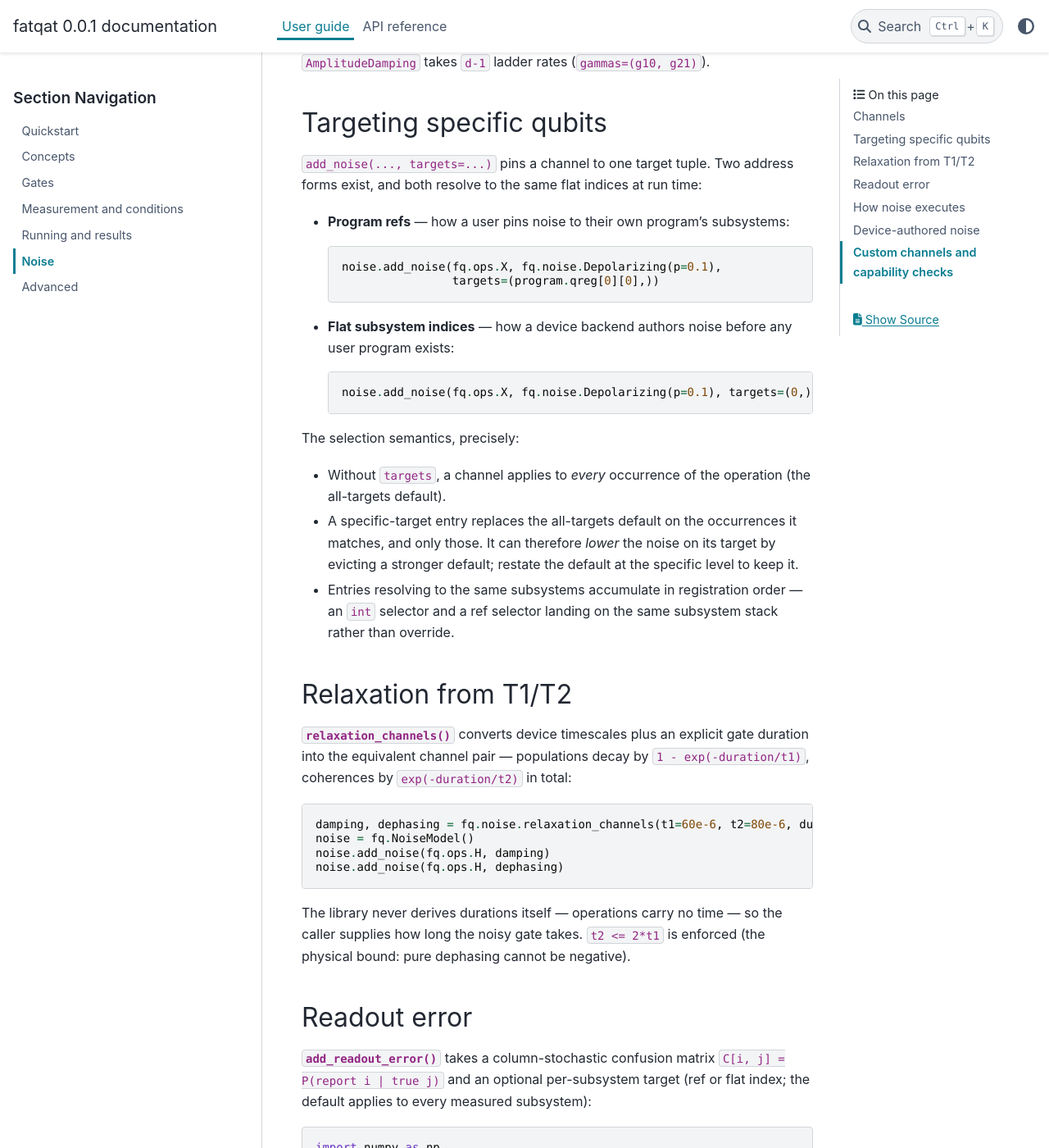
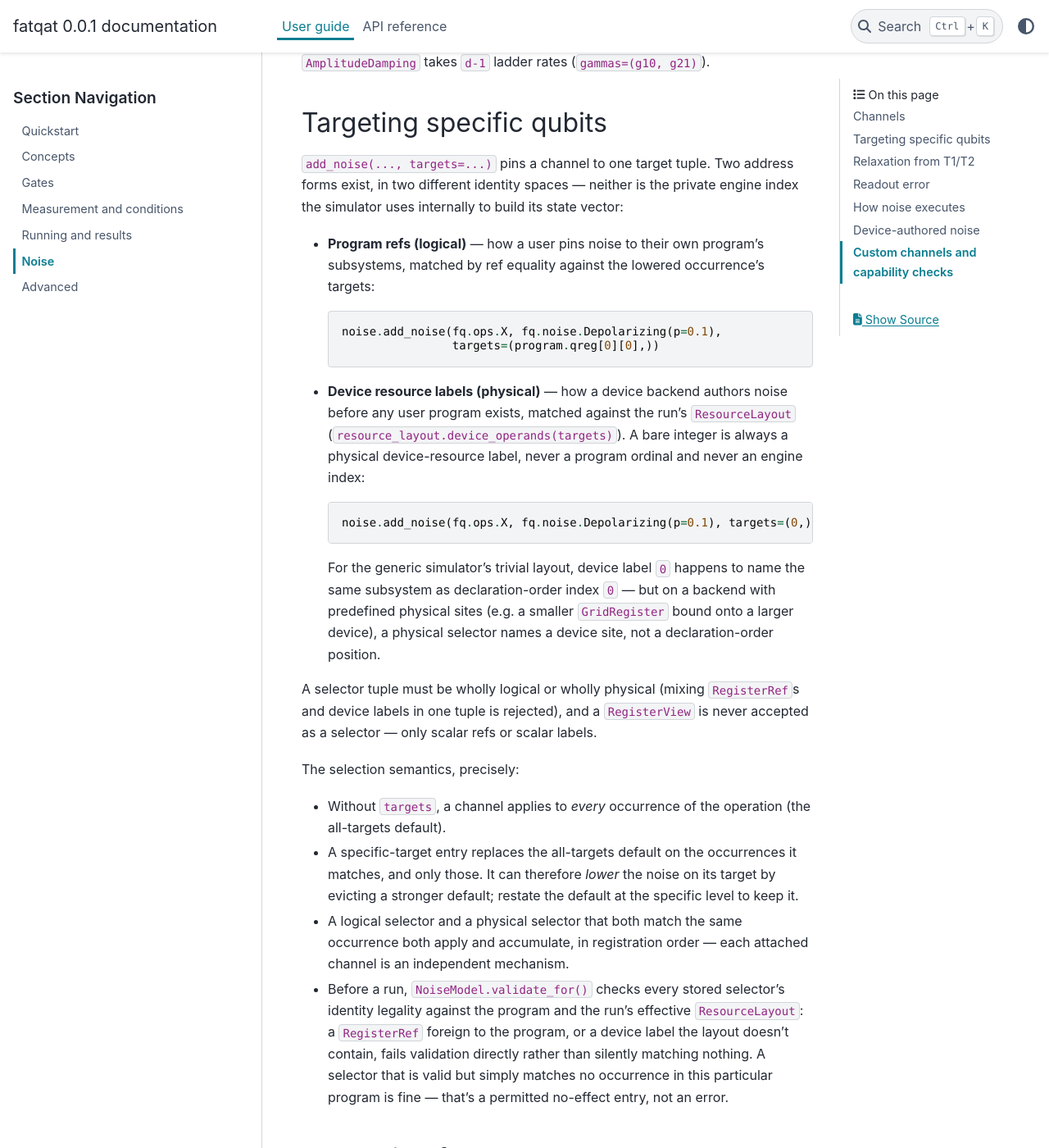
Before and after one commit to spaceqat/fatqat, a Sphinx documentation site: the page built from docs/sphinx/guide/noise.md, in a window 1280 px wide and 1400 px high, scrolled down 1351 px. Shown: the whole window at 82% size. Built offline with Sphinx 7.4.7 and the PyData theme 0.15.4, drawn with Linux system fonts in a browser that asks for light colours; some of the changed text lies outside the part shown.

Commit message:
Update noise-selector docs for device-label semantics
Sphinx guide (concepts.md, noise.md) still described gate/readout noise
selectors in flat-engine-index terms and called readout_error_for
unmigrated. Rewrite both to match the shipped ResourceLayout/
_EngineAllocation split: logical RegisterRef vs. physical device-label
selectors, validate_for() strictness, and readout's most-recent-wins
precedence. Also add a comment to test_readout_error.py clarifying its
int targets are physical device labels that only coincide with engine
indices because SimulatorBackend's default layout is identity, pointing
at the non-trivial-layout case in test_fake_atom_grid.py.

````diff
--- a/docs/sphinx/guide/noise.md
+++ b/docs/sphinx/guide/noise.md
@@ -64,21 +64,37 @@ Channels are dimension-generic: attached to a gate on a qutrit register,
 ## Targeting specific qubits
 
 `add_noise(..., targets=...)` pins a channel to one target tuple. Two address
-forms exist, and both resolve to the same flat indices at run time:
+forms exist, in two different identity spaces — neither is the private engine
+index the simulator uses internally to build its state vector:
 
-- **Program refs** — how a user pins noise to their own program's subsystems:
+- **Program refs (logical)** — how a user pins noise to their own program's
+  subsystems, matched by ref equality against the lowered occurrence's
+  targets:
 
   ```python
   noise.add_noise(fq.ops.X, fq.noise.Depolarizing(p=0.1),
                   targets=(program.qreg[0][0],))
   ```
 
-- **Flat subsystem indices** — how a device backend authors noise before any
-  user program exists:
+- **Device resource labels (physical)** — how a device backend authors noise
+  before any user program exists, matched against the run's `ResourceLayout`
+  (`resource_layout.device_operands(targets)`). A bare integer is always a
+  physical device-resource label, never a program ordinal and never an engine
+  index:
 
   ```python
   noise.add_noise(fq.ops.X, fq.noise.Depolarizing(p=0.1), targets=(0,))
   ```
+
+  For the generic simulator's trivial layout, device label `0` happens to name
+  the same subsystem as declaration-order index `0` — but on a backend with
+  predefined physical sites (e.g. a smaller `GridRegister` bound onto a larger
+  device), a physical selector names a device site, not a declaration-order
+  position.
+
+A selector tuple must be wholly logical or wholly physical (mixing `RegisterRef`s
+and device labels in one tuple is rejected), and a `RegisterView` is never
+accepted as a selector — only scalar refs or scalar labels.
 
 The selection semantics, precisely:
 
@@ -88,9 +104,16 @@ The selection semantics, precisely:
   occurrences it matches, and only those. It can therefore *lower* the noise
   on its target by evicting a stronger default; restate the default at the
   specific level to keep it.
-- Entries resolving to the same subsystems accumulate in registration order
-  — an `int` selector and a ref selector landing on the same subsystem stack
-  rather than override.
+- A logical selector and a physical selector that both match the same
+  occurrence both apply and accumulate, in registration order — each
+  attached channel is an independent mechanism.
+- Before a run, `NoiseModel.validate_for()` checks every stored selector's
+  identity legality against the program and the run's effective
+  `ResourceLayout`: a `RegisterRef` foreign to the program, or a device label
+  the layout doesn't contain, fails validation directly rather than silently
+  matching nothing. A selector that is valid but simply matches no occurrence
+  in this particular program is fine — that's a permitted no-effect entry, not
+  an error.
 
 ## Relaxation from T1/T2
 
@@ -113,7 +136,12 @@ the caller supplies how long the noisy gate takes. `t2 <= 2*t1` is enforced
 
 {py:meth}`~fatqat.NoiseModel.add_readout_error` takes a column-stochastic
 confusion matrix `C[i, j] = P(report i | true j)` and an optional per-subsystem
-target (ref or flat index; the default applies to every measured subsystem):
+`target` — a logical `RegisterRef`, a physical device resource label (never an
+engine index), or `None` (the default) applying to every measured subsystem.
+Unlike gate-channel selectors, readout selectors do not accumulate: among
+several specific selectors matching the same measured subsystem, the most
+recently registered one wins, and any specific match replaces the `None`
+default.
 
 ```python
 import numpy as np
````
Also changed, not shown: docs/sphinx/guide/concepts.md (+14 -6 lines), 1 other file.
